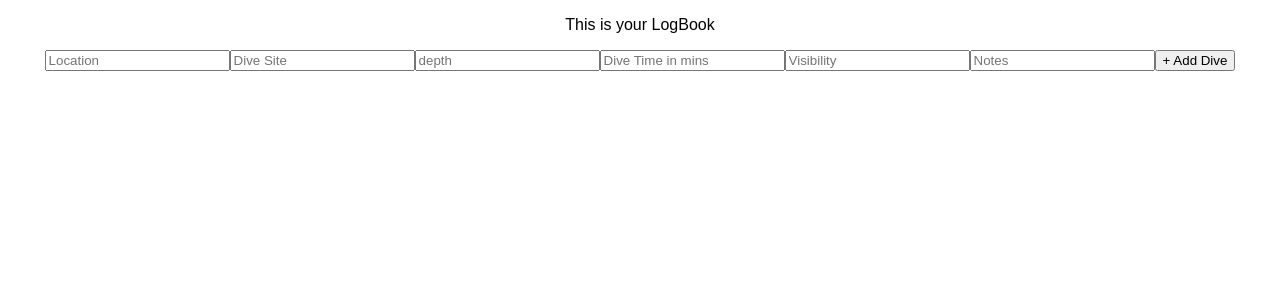
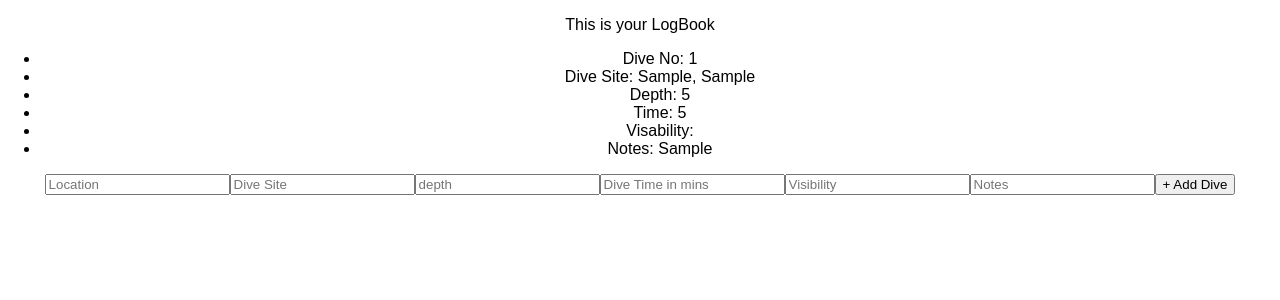
Before and after one commit to mertymcgraw/Dive-Log-React-App, a React (Create React App) app in the folder client/: page / in a window 1280 px wide. Both pictures are taken after typing "Sample", "Sample", "5", "5", "5", "Sample" into the empty fields and a click on the button "+ Add Dive". Shown: the top 300 px of the page. Built offline with nearby package versions, Linux system fonts and the light colour scheme.

Commit message:
map over state to display dives

```diff
--- a/client/src/components/App.js
+++ b/client/src/components/App.js
@@ -2,34 +2,14 @@ import React, { Component } from 'react';
 
 import '../styles/App.css';
 
-import DiveLog from './DiveLog'
+import DiveLog from './DiveLog';
 
 class App extends Component {
-  constructor(){
-    super();
-
-    this.addDive = this.addDive.bind(this)
-
-
-    // initial state
-    this.state = {
-      dives: []
-    }
-
-  };
-
-  addDive(dive){
-    //update our state
-    const dives = [...this.state.dives]
-    dives.push(dive)
-    //set state
-    this.setState({ dives })
-  }
 
   render() {
     return (
       <div className="App">
-        < DiveLog addDive={this.addDive} />
+        < DiveLog />
       </div>
     );
   }
--- a/client/src/components/DiveEntry.js
+++ b/client/src/components/DiveEntry.js
@@ -4,9 +4,15 @@ import '../styles/App.css';
 
 class DiveEntry extends Component {
   render() {
+    const details = this.props.details
     return (
       <div className="App">
-        <p>Dive Entry</p>
+        <li>Dive No: {this.props.dive_no}</li>
+        <li>Dive Site: {details.dive_site}, {details.location}</li>
+        <li>Depth: {details.depth} </li>
+        <li>Time: {details.time} </li>
+        <li>Visability: {details.visability}</li>
+        <li>Notes: {details.notes} </li>
       </div>
     );
   }
--- a/client/src/components/DiveLog.js
+++ b/client/src/components/DiveLog.js
@@ -2,14 +2,43 @@ import React, { Component } from 'react';
 
 import '../styles/App.css';
 
-import AddDiveEntryForm from './AddDiveEntryForm'
+import AddDiveEntryForm from './AddDiveEntryForm';
+import DiveEntry from './DiveEntry';
 
 class DiveLog extends Component {
+    constructor(){
+    super();
+
+    this.addDive = this.addDive.bind(this)
+
+    // initial state
+    this.state = {
+      dives: []
+    }
+
+  };
+
+  addDive(dive){
+    //update our state
+    const dives = [...this.state.dives]
+    dives.push(dive)
+    //set state
+    this.setState({ dives })
+  }
+
+
   render() {
+    const displayDives = this.state.dives.map((dive, index) => {
+      return <DiveEntry key={index} dive_no={index + 1} details={this.state.dives[index]} />
+    })
+
     return (
       <div className="App">
         <p>This is your LogBook</p>
-        < AddDiveEntryForm addDive={this.props.addDive}/>
+        <ul className="list-of-dives">
+          { displayDives }
+        </ul>
+        < AddDiveEntryForm addDive={this.addDive}/>
       </div>
     );
   }
```
